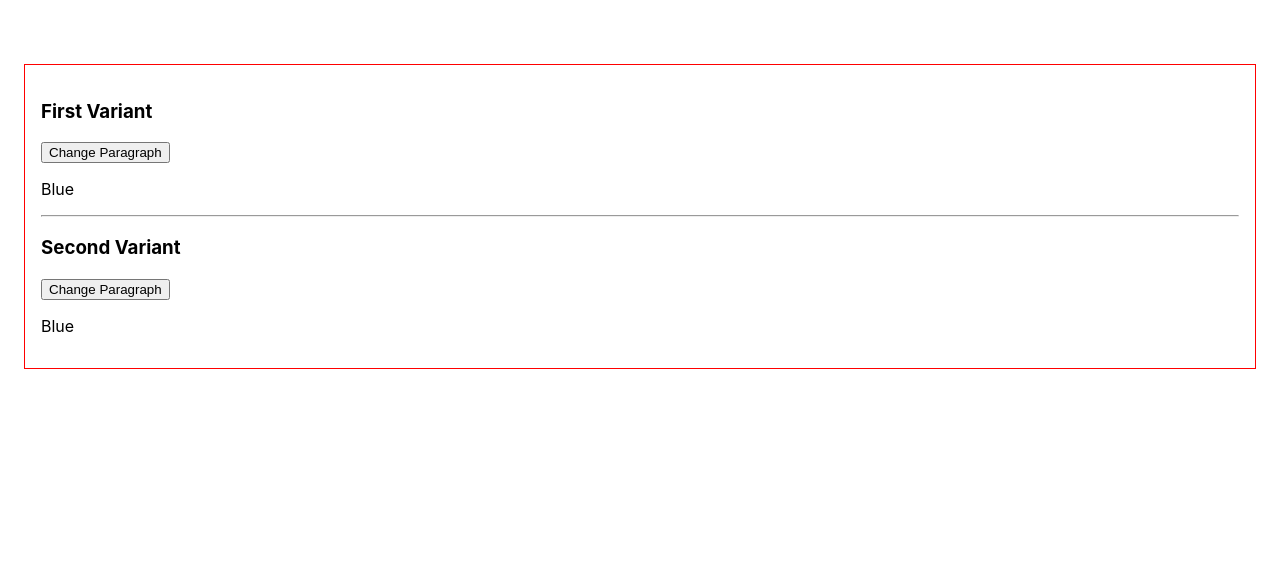
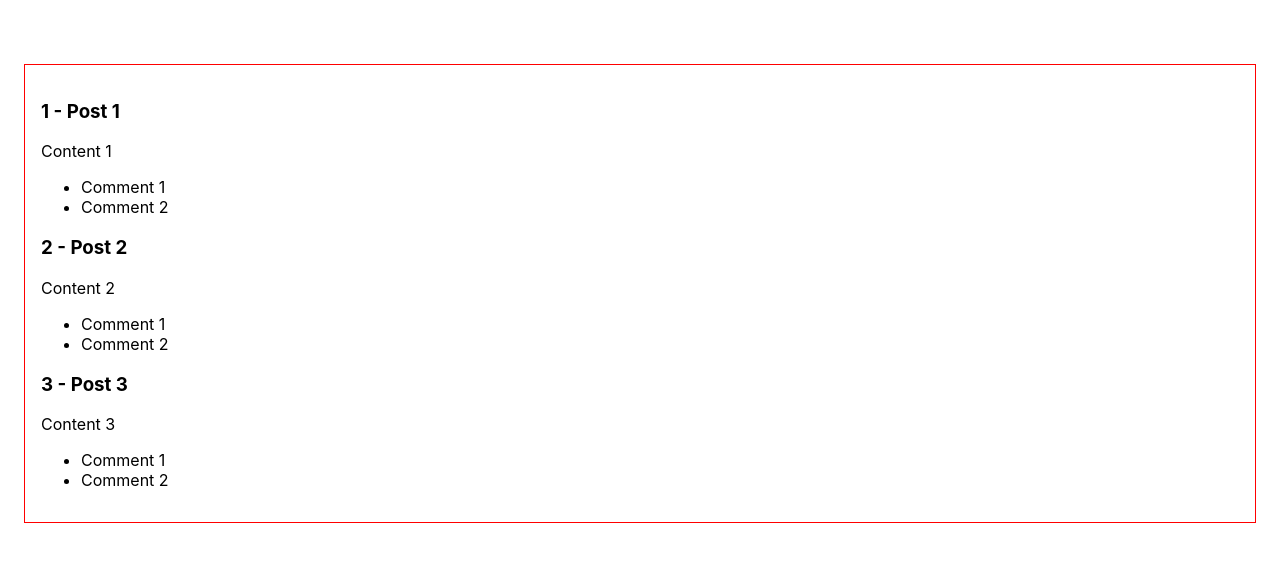
Before and after one commit to AshotHeb/Angular-Basics, an Angular app: page / in a window 1280 px wide. Shown: the top 562 px of the page. Built offline with nearby package versions, Linux system fonts and the light colour scheme.

Commit message:
@Angular Basics/lesson-2 -- ngFor

```diff
--- a/src/app/app.component.html
+++ b/src/app/app.component.html
@@ -178,7 +178,8 @@
 </style>
 
 <main class="main">
-  <app-ng-switch></app-ng-switch>
+  <app-ng-for></app-ng-for>
+  <!-- <app-ng-switch></app-ng-switch> -->
   <!-- <app-ng-if></app-ng-if> -->
   <!-- <app-first-component></app-first-component>
   <app-event-listeners></app-event-listeners>
--- a/src/app/app.component.ts
+++ b/src/app/app.component.ts
@@ -7,6 +7,7 @@ import { NgStyleComponent } from './ng-style/ng-style.component';
 import { NgClassComponent } from './ng-class/ng-class.component';
 import { NgIfComponent } from './ng-if/ng-if.component';
 import { NgSwitchComponent } from './ng-switch/ng-switch.component';
+import { NgForComponent } from './ng-for/ng-for.component';
 
 @Component({
   selector: 'app-root',
@@ -19,6 +20,7 @@ import { NgSwitchComponent } from './ng-switch/ng-switch.component';
     NgClassComponent,
     NgIfComponent,
     NgSwitchComponent,
+    NgForComponent,
   ],
   templateUrl: './app.component.html',
   styleUrl: './app.component.scss',
--- /dev/null
+++ b/src/app/ng-for/ng-for.component.html
@@ -0,0 +1,9 @@
+<div class="ng-style">
+  <div *ngFor="let post of posts; let i = index">
+    <h3>{{ i + 1 }} - {{ post.title }}</h3>
+    <p>{{ post.content }}</p>
+    <ul>
+      <li *ngFor="let comment of post.comments">{{ comment }}</li>
+    </ul>
+  </div>
+</div>
--- /dev/null
+++ b/src/app/ng-for/ng-for.component.scss
@@ -0,0 +1,5 @@
+.ng-style {
+  padding: 1rem;
+  border: 1px solid red;
+  margin-top: 40px;
+}
--- /dev/null
+++ b/src/app/ng-for/ng-for.component.ts
@@ -0,0 +1,28 @@
+import { CommonModule } from '@angular/common';
+import { Component } from '@angular/core';
+
+@Component({
+  selector: 'app-ng-for',
+  imports: [CommonModule],
+  templateUrl: './ng-for.component.html',
+  styleUrl: './ng-for.component.scss',
+})
+export class NgForComponent {
+  posts = [
+    {
+      title: 'Post 1',
+      content: 'Content 1',
+      comments: ['Comment 1', 'Comment 2'],
+    },
+    {
+      title: 'Post 2',
+      content: 'Content 2',
+      comments: ['Comment 1', 'Comment 2'],
+    },
+    {
+      title: 'Post 3',
+      content: 'Content 3',
+      comments: ['Comment 1', 'Comment 2'],
+    },
+  ];
+}
```
